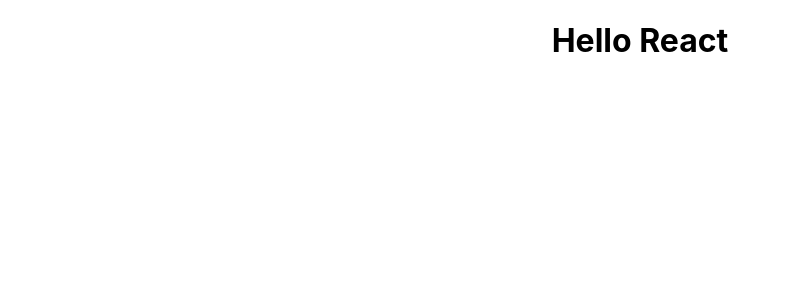
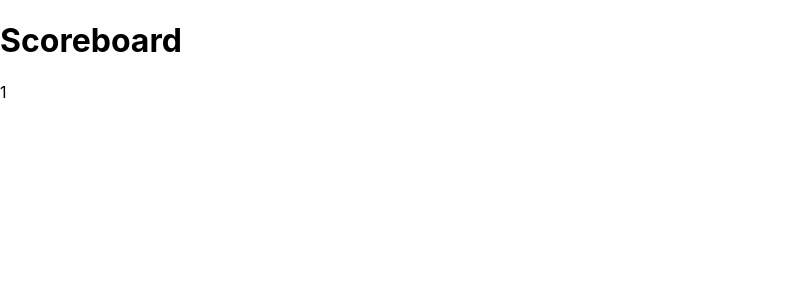
Before and after one commit to haroon97/react-scoreboard, a React (Create React App) app: page / in a window 1280 px wide. Shown: the top 300 px of the page, without its empty margins (0-790 px from the left). Built offline with nearby package versions, Linux system fonts and the light colour scheme; the HTML template or start-up script is replaced by a standard one.

Commit message:
added the header component

```diff
--- a/src/App.js
+++ b/src/App.js
@@ -1,11 +1,12 @@
 import React, { Component } from 'react';
 import './App.css';
+import Header from './components/Header';
 
 class App extends Component {
   render() {
     return (
-      <div className="App">
-        <h1>Hello React</h1>
+      <div>
+        <Header title="Scoreboard" player={1}/>
       </div>
     );
   }
--- /dev/null
+++ b/src/components/Header.js
@@ -0,0 +1,12 @@
+import React from 'react';
+
+const Header = (props) => {
+  return (
+    <header>
+      <h1>{props.title}</h1>
+      <span>{props.player}</span>
+    </header>
+  );
+}
+
+export default Header;
```
